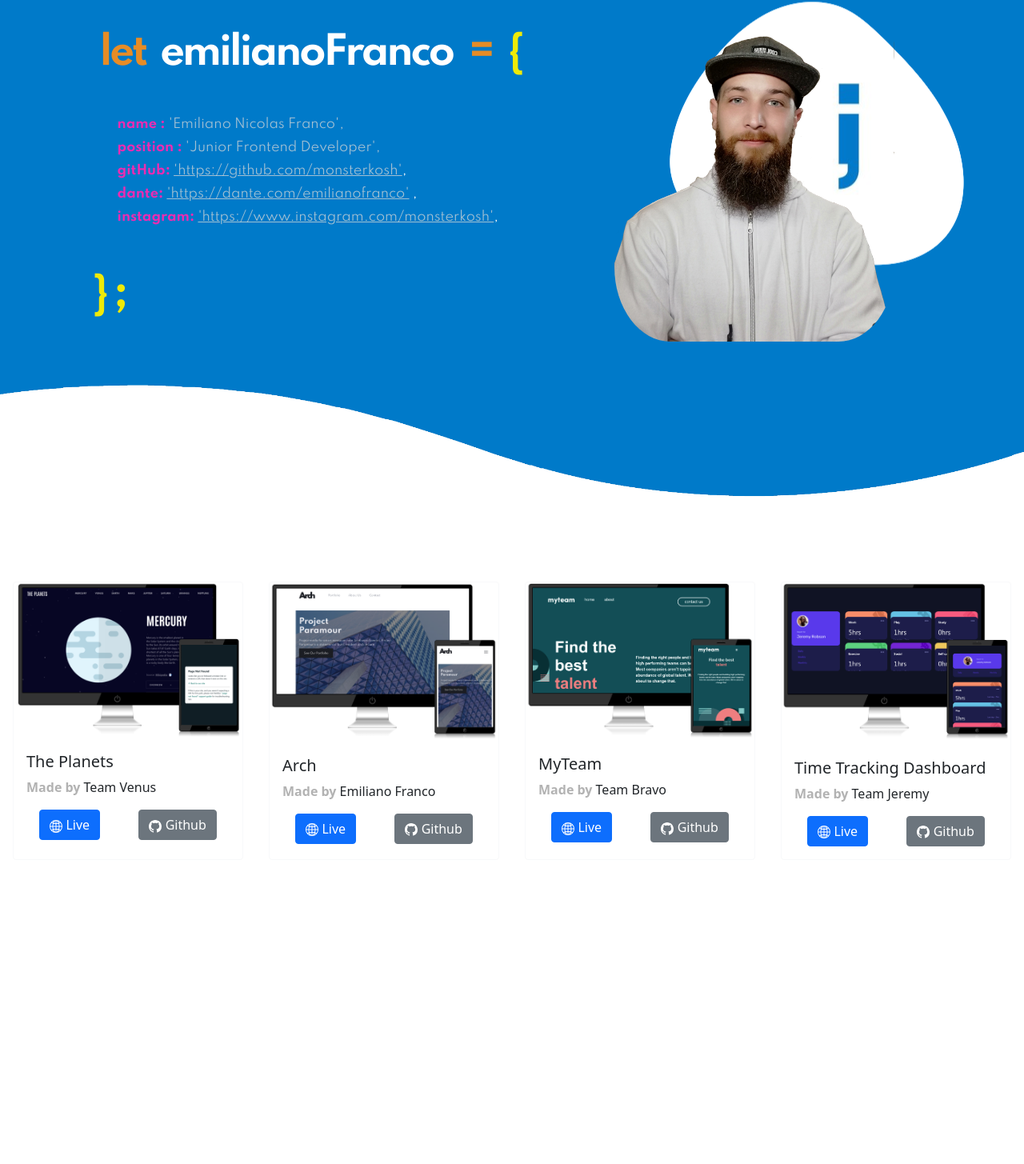
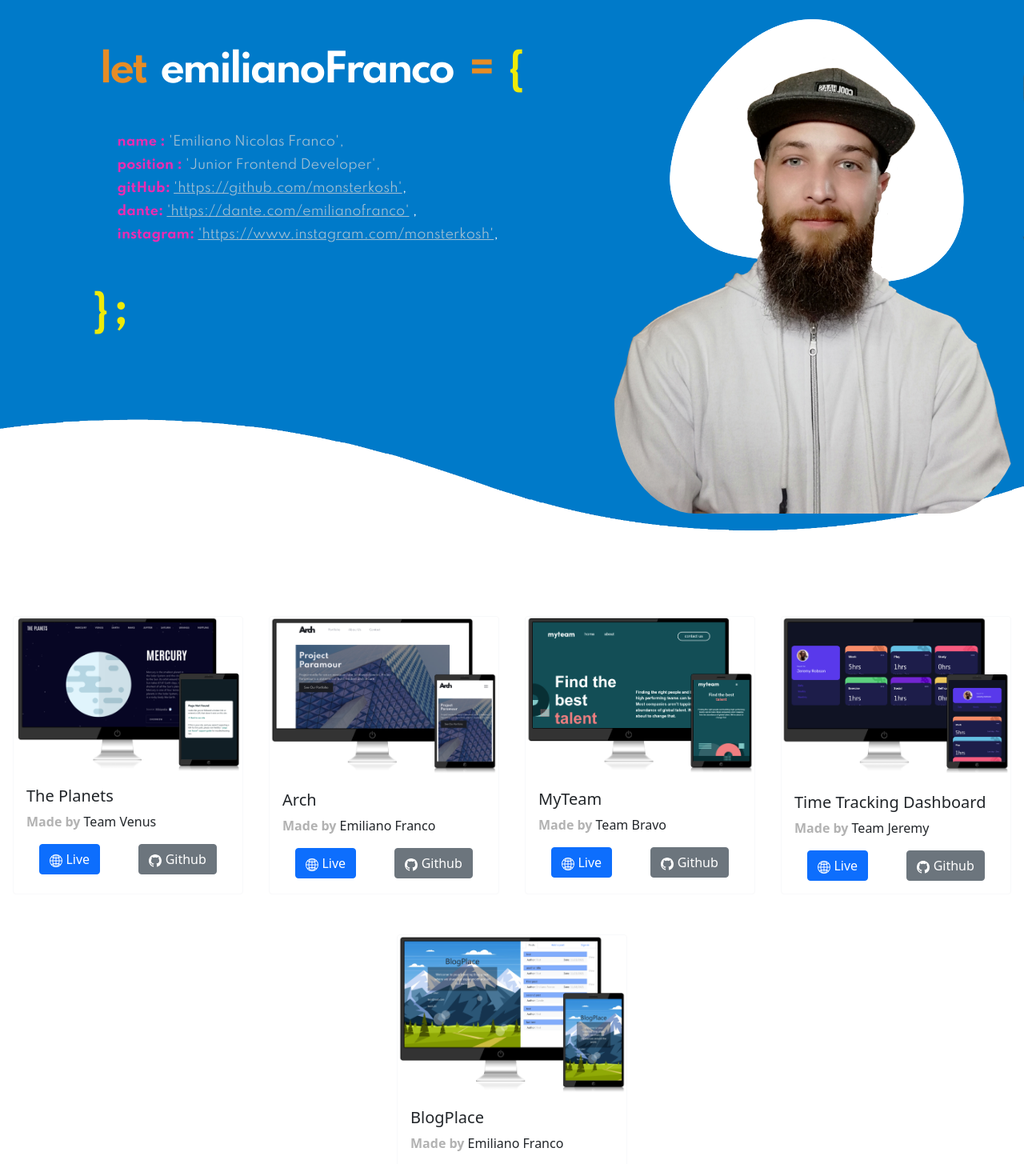
Before and after one commit to monsterkosh/intive-portfolio, a React (Create React App) app: page / in a window 1280 px wide. Shown: the part 190-1645 px from the top of the page at 80% size. Before the commit the page ends 1265 px from the top, so only its background shows below. Built offline with nearby package versions, Linux system fonts and the light colour scheme.

Commit message:
netlify fixes

```diff
--- a/src/App.js
+++ b/src/App.js
@@ -1,6 +1,7 @@
 import Hero from './componets/Hero';
 import Navbar from './componets/Navbar';
 import Cards from './componets/Card';
+import './styles/app.css';
 
 function App() {
   return (
--- a/src/data/projectsData.js
+++ b/src/data/projectsData.js
@@ -2,6 +2,7 @@ import venus from '../assets/websites/venus.png';
 import arch from '../assets/websites/arch.png';
 import bravo from '../assets/websites/bravo.png';
 import jeremy from '../assets/websites/jeremy.png';
+import blogplace from '../assets/websites/blogplace.png';
 
 const data = [
   {
@@ -32,6 +33,13 @@ const data = [
     image: jeremy,
     developer: 'Team Jeremy',
   },
+  {
+    title: 'BlogPlace',
+    url: 'https://blogplace.netlify.app/',
+    github: 'https://github.com/monsterkosh/final-blog',
+    image: blogplace,
+    developer: 'Emiliano Franco',
+  },
 ];
 
 export default data;
--- /dev/null
+++ b/src/styles/app.css
@@ -0,0 +1,4 @@
+.App {
+  widht: 100vw;
+  height: 100vh;
+}
--- a/src/styles/heroStyles.css
+++ b/src/styles/heroStyles.css
@@ -77,7 +77,7 @@
 }
 
 .avatar img {
-    max-width: 350px;
+    max-width: 100%;
     border-radius: 20%;
     transition: 0.8s;
 }
@@ -105,6 +105,7 @@
         background-image: none;
         width: 100%;
         display: flex;
+
         justify-content: center;
     }
 
```
Also changed, not shown: src/assets/websites/blogplace.png (added), 1 other file (tests, documents, lock files or other folders).
